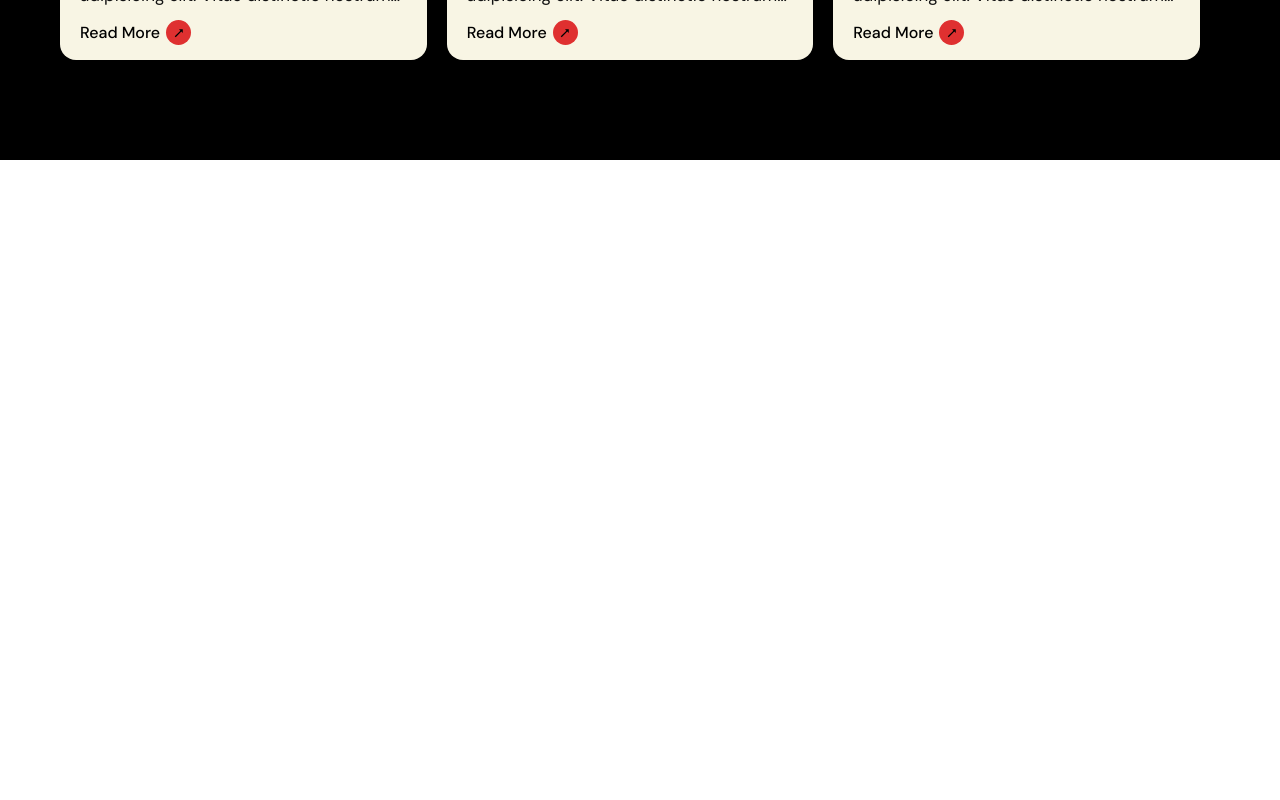
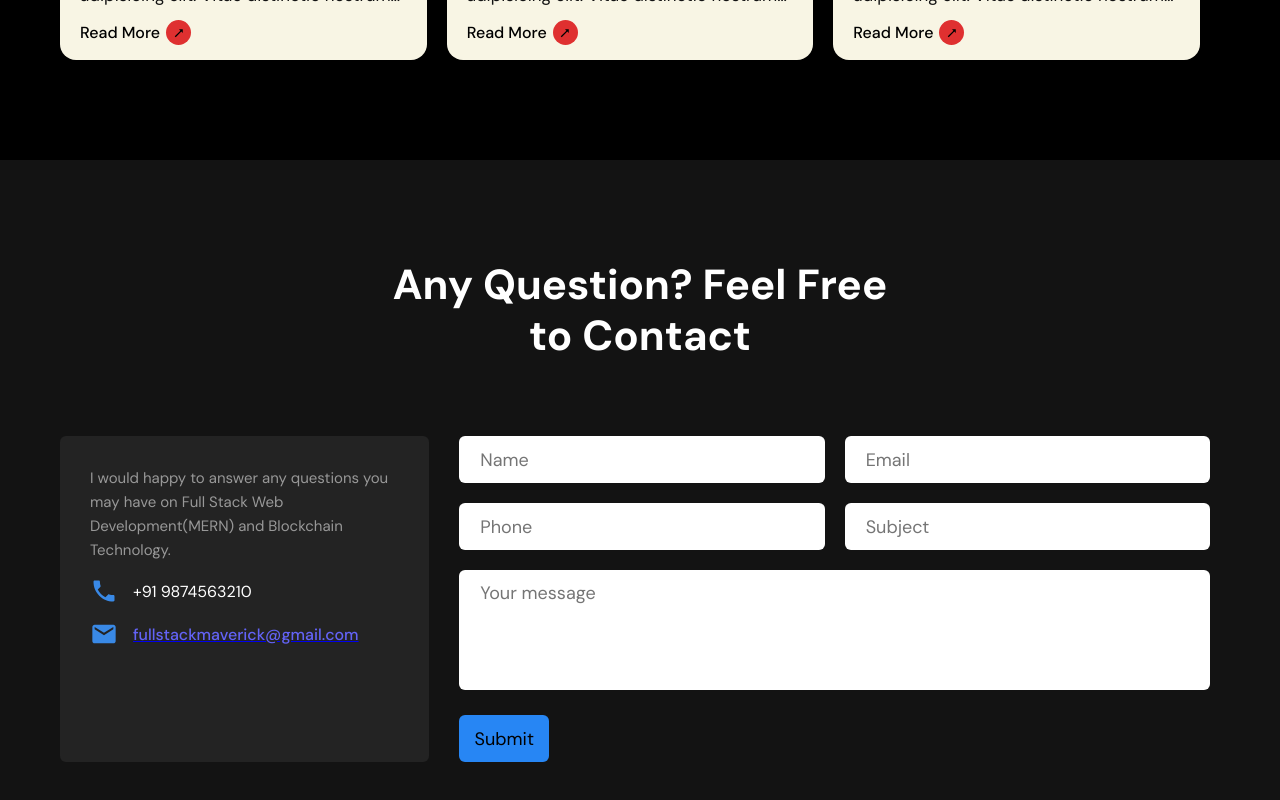
Before and after one commit to rajpreet88/personal-portfolio, a React (Vite) app: page / in a window 1280 px wide. Shown: the part 3559-4359 px from the top of the page. Before the commit the page ends 3719 px from the top, so only its background shows below. Built offline with nearby package versions, Linux system fonts and the light colour scheme.

Commit message:
form validation html and css

```diff
--- a/package.json
+++ b/package.json
@@ -10,9 +10,13 @@
   },
   "dependencies": {
     "@mui/icons-material": "^5.11.0",
+    "dotenv": "^16.0.3",
+    "emailjs-com": "^3.2.0",
     "react": "^18.2.0",
     "react-dom": "^18.2.0",
+    "react-hook-form": "^7.43.0",
     "react-icons": "^4.7.1",
+    "react-toastify": "^9.1.1",
     "sass": "^1.57.1"
   },
   "devDependencies": {
--- a/src/App.jsx
+++ b/src/App.jsx
@@ -5,6 +5,7 @@
 import Intro from "./components/intro";
 import Portfolio from "./components/portfolio";
 import Blogs from "./components/blogs";
+import Contact from "./components/contact";
 
 const App = () => {
     return (
@@ -13,6 +14,7 @@
             <Skills />
             <Portfolio />
             <Blogs />
+            <Contact />
         </div>
     );
 };
--- /dev/null
+++ b/src/components/contact/contact-info/index.jsx
@@ -0,0 +1,31 @@
+import React from "react";
+
+import "./style.scss";
+
+import { MdPhone, MdEmail } from "react-icons/md";
+
+const ContactInfo = () => {
+    return (
+        <div className="contact-info-box">
+            <h4>
+                I would happy to answer any questions you may have on Full Stack
+                Web Development(MERN) and Blockchain Technology.
+            </h4>
+            <div className="contact-option">
+                <MdPhone />
+                <span className="text">+91 9874563210</span>
+            </div>
+            <div className="contact-option">
+                <MdEmail />
+                <a
+                    href="https://www.google.co.in"
+                    target="_blank"
+                >
+                    <span className="email">fullstackmaverick@gmail.com</span>
+                </a>
+            </div>
+        </div>
+    );
+};
+
+export default ContactInfo;
--- /dev/null
+++ b/src/components/contact/contact-info/style.scss
@@ -0,0 +1,32 @@
+@import "../../../style-config/mixin.scss";
+@import "../../../style-config/variable.scss";
+
+.contact-info-box {
+    // display: ;
+    background-color: $black-lighter;
+    color: $gray;
+    width: 375px;
+    padding: 30px;
+    border-radius: 6px;
+    h4 {
+        @include typography(15px, 400, 24px);
+    }
+    .contact-option {
+        display: flex;
+        align-items: center;
+        margin-top: 15px;
+        svg {
+            color: rgb(57, 137, 230);
+            font-size: 28px;
+        }
+        .text {
+            color: $white;
+            margin-left: 15px;
+        }
+        .email {
+            color: rgb(99, 99, 246);
+            margin-left: 15px;
+            font-weight: 500;
+        }
+    }
+}
--- /dev/null
+++ b/src/components/contact/form/index.jsx
@@ -0,0 +1,144 @@
+import React from "react";
+
+import "./style.scss";
+
+import dotenv from "dotenv";
+import { send } from "emailjs-com";
+import { useForm } from "react-hook-form";
+import { ToastContainer, toast } from "react-toastify";
+import "react-toastify/dist/ReactToastify.css";
+
+// dotenv.config();
+
+const Form = () => {
+    const {
+        register,
+        handleSubmit,
+        formState: { errors },
+    } = useForm();
+
+    const handleOnSubmit = (data) => {
+        send(
+            import.meta?.env?.VITE_APP_EMAILJS_SERVICE_ID,
+            import.meta?.env?.VITE_APP_EMAILJS_TEMPLATE_ID,
+            data,
+            import.meta?.env?.VITE_APP_EMAILJS_API_PUBLIC_KEY
+        )
+            .then((response) => {
+                console.log("SUCCESS!", response.status, response.text);
+                formSuccess();
+            })
+            .catch((err) => {
+                console.log("FAILED...", err);
+            });
+    };
+
+    const formSuccess = () => {
+        toast("Thanks for submitting your query");
+        document.getElementById("queryForm").reset();
+    };
+
+    return (
+        <div className="query-form">
+            <ToastContainer />
+            <form
+                id="queryForm"
+                onSubmit={handleSubmit(handleOnSubmit)}
+            >
+                <div className="input-field">
+                    <input
+                        type="text"
+                        name="from_name"
+                        placeholder="Name"
+                        //Validation check
+                        {...register("from_name", {
+                            required: "Name is required",
+                        })}
+                    />
+                    {errors?.from_name?.message && (
+                        <p className="errors">{errors?.from_name?.message}</p>
+                    )}
+                </div>
+
+                <div className="input-field">
+                    <input
+                        type="text"
+                        name="reply_to"
+                        placeholder="Email"
+                        {...register("reply_to", {
+                            required: "Email is required",
+                            pattern: {
+                                value: /^[a-z0-9._%+-]+@[a-z0-9.-]+\.[a-z]{2,}$/i,
+                                message: "Invalid email address",
+                            },
+                        })}
+                    />
+                    {errors?.reply_to?.message && (
+                        <p className="errors">{errors?.reply_to?.message}</p>
+                    )}
+                </div>
+
+                <div className="input-field">
+                    <input
+                        type="text"
+                        name="phone_number"
+                        placeholder="Phone"
+                        {...register("phone_number", {
+                            required: "Phone number is required",
+                            minLength: {
+                                value: 8,
+                                message: "Phone number not valid",
+                            },
+                        })}
+                    />
+                    {errors?.phone_number?.message && (
+                        <p className="errors">
+                            {errors?.phone_number?.message}
+                        </p>
+                    )}
+                </div>
+                <div className="input-field">
+                    <input
+                        type="text"
+                        name="subject"
+                        placeholder="Subject"
+                        {...register("subject", {
+                            required: "Subject is required",
+                            minLength: {
+                                value: 10,
+                                message: "Minimum 10 character required",
+                            },
+                        })}
+                    />
+                    {errors?.subject?.message && (
+                        <p className="errors">{errors?.subject?.message}</p>
+                    )}
+                </div>
+                <div className="input-field full-width">
+                    <textarea
+                        className="textarea"
+                        name="message"
+                        placeholder="Your message"
+                        {...register("message", {
+                            required: "Message is required",
+                            minLength: {
+                                value: 10,
+                                message: "Minimum 10 characters",
+                            },
+                            maxLength: {
+                                value: 500,
+                                message: "Maximum 500 characters",
+                            },
+                        })}
+                    />
+                    {errors?.message?.message && (
+                        <p className="errors">{errors?.message?.message}</p>
+                    )}
+                </div>
+                <button type="submit">Submit</button>
+            </form>
+        </div>
+    );
+};
+
+export default Form;
--- /dev/null
+++ b/src/components/contact/form/style.scss
@@ -0,0 +1,60 @@
+@import "../../../style-config/mixin.scss";
+@import "../../../style-config/variable.scss";
+
+.query-form {
+    width: calc(100% - 375px);
+    margin-left: 20px;
+    form {
+        display: flex;
+        flex-flow: row wrap;
+        margin-top: -10px;
+    }
+    .input-field {
+        width: calc(50% - 20px);
+        margin: 10px;
+        &.full-width {
+            width: 100%;
+        }
+        input {
+            width: 100%;
+            height: 47px;
+            border: 1px solid rgba(255, 255, 255, 0.2);
+            border-radius: 6px;
+            border-color: transparent;
+            outline: 0;
+            padding: 10px 20px;
+            color: $white;
+            @include typography(18px, 400, 24px);
+            &:focus {
+                border-color: $white;
+            }
+        }
+        .textarea {
+            width: 100%;
+            height: 120px;
+            border: 1px solid rgba(255, 255, 255, 0.2);
+            border-radius: 6px;
+            border-color: transparent;
+            outline: 0;
+            padding: 10px 20px;
+            color: $white;
+            resize: none;
+            @include typography(18px, 400, 24px);
+            &:focus {
+                border-color: $white;
+            }
+        }
+    }
+    button {
+        outline: 0;
+        border: 0;
+        width: 90px;
+        height: 47px;
+        background: rgb(39, 134, 244);
+        border-radius: 6px;
+        @include typography(18px, 400, 24px);
+        margin-left: 10px;
+        margin-top: 10px;
+        cursor: pointer;
+    }
+}
--- /dev/null
+++ b/src/components/contact/index.jsx
@@ -0,0 +1,24 @@
+import React from "react";
+
+import "./style.scss";
+
+import Section from "../shared/Section";
+import ContactInfo from "./contact-info";
+import Form from "./form";
+
+const Contact = () => {
+    return (
+        <Section
+            id="contact"
+            title="Any Question? Feel Free to Contact"
+            background="light"
+        >
+            <div className="contact-content-wrapper">
+                <ContactInfo />
+                <Form />
+            </div>
+        </Section>
+    );
+};
+
+export default Contact;
--- /dev/null
+++ b/src/components/contact/style.scss
@@ -0,0 +1,9 @@
+@import "../../style-config/mixin.scss";
+@import "../../style-config/variable.scss";
+
+.contact-content-wrapper {
+    display: flex;
+    width: 100%;
+    margin-top: 75px ;
+
+}
```
Also changed, not shown: cli.txt, 2 other files (tests, documents, lock files or other folders).
